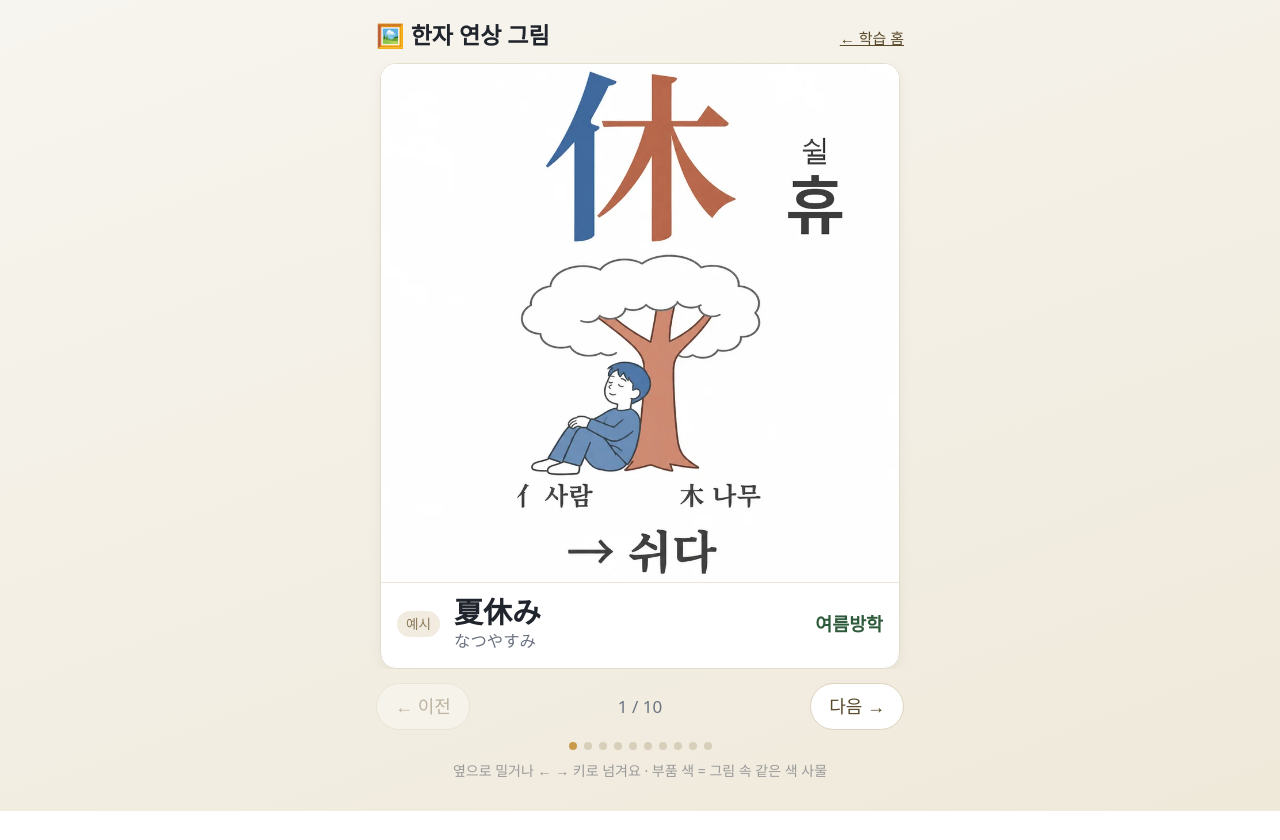
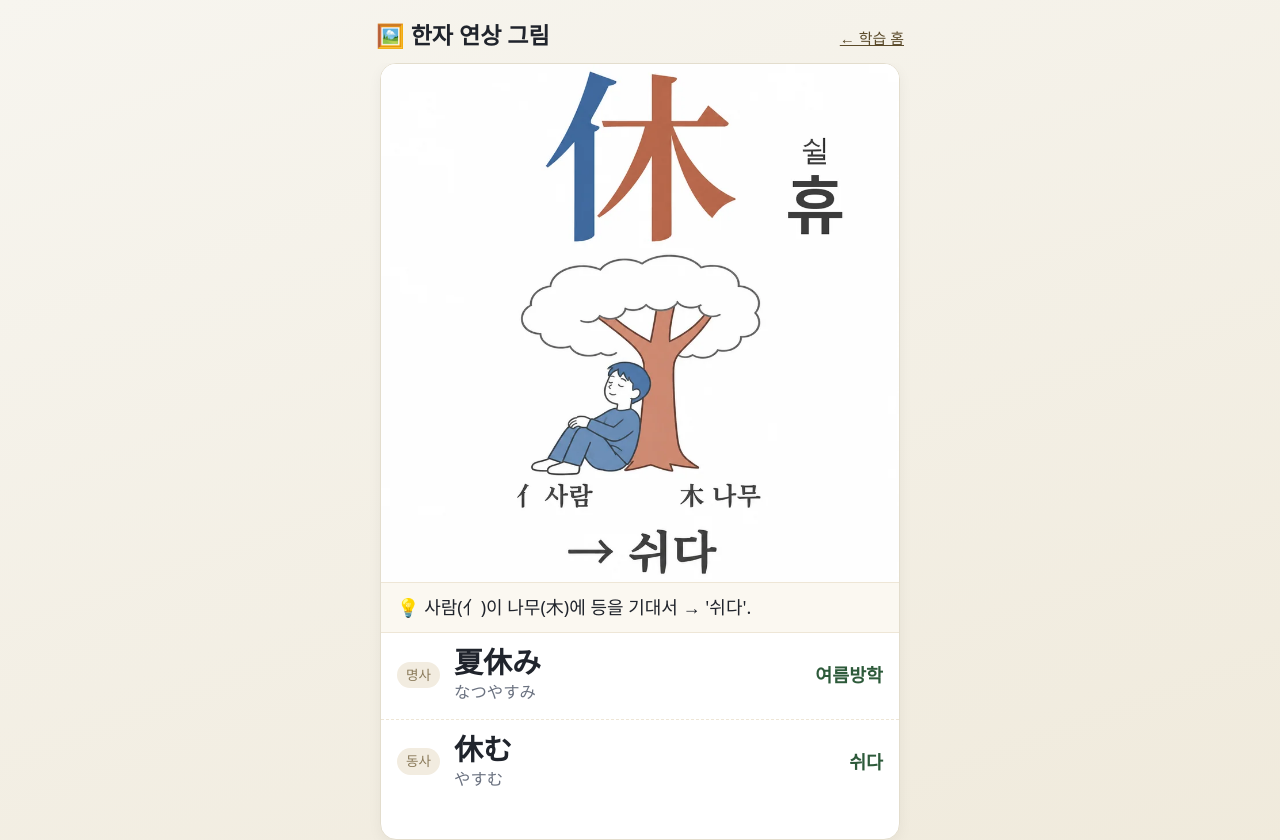
Before and after one commit to soopil-kim/japanese-study, a plain HTML site: page 한자_연상그림.html in a window 1280 px wide. Shown: the top 840 px of the page. Before the commit the page ends 811 px from the top, so only its background shows below. Drawn offline with Linux system fonts and the light colour scheme.

Commit message:
한자 연상 그림: 구성요소 이야기 10개 + 동사·형용사 예시
카드마다 '○가 ~해서 → 뜻' 이야기(퀴즈 💡 연상 문장도 같은 문장으로 교체, 14곳)와
예시 단어 2개(품사 표시: 休む·好きだ·速い·囲む·涼む·降りる·似合う·心配する 추가).

Co-Authored-By: Claude Opus 5.5 <noreply@anthropic.com>

```diff
--- a/한자_연상그림.html
+++ b/한자_연상그림.html
@@ -24,6 +24,9 @@
   .ex .w{font-size:1.45rem;font-weight:700;line-height:1.2}
   .ex .y{font-size:.82rem;color:#6b7280}
   .ex .m{margin-left:auto;font-size:.92rem;font-weight:700;color:#2d5a3a;text-align:right}
+  .story{border-top:1px solid #eee6d6;padding:11px 16px;font-size:.9rem;line-height:1.55;background:#fbf8f1}
+  .ex+.ex{border-top:1px dashed #eee6d6}
+  .note{padding:0 16px 12px;font-size:.72rem;color:#8a7a5a}
   .nav{max-width:560px;margin:14px auto 0;padding:0 16px;display:flex;align-items:center;justify-content:space-between;gap:10px}
   .nav button{font:inherit;font-size:.9rem;border:1px solid #ddd3bf;background:#fff;color:#5a4a2a;
     border-radius:999px;padding:9px 18px;cursor:pointer}
@@ -50,27 +53,42 @@
 <div class="hint">옆으로 밀거나 ← → 키로 넘겨요 · 부품 색 = 그림 속 같은 색 사물</div>
 
 <script>
-/* 그림 = _연상그림/ (ChatGPT 생성, 2026-11-21) · 예시 단어 = 일본어한자퀴즈.html WORDS 에서 그 글자가 든 단어 */
+/* 그림 = _연상그림/ (ChatGPT 생성, 2026-11-21) · 이야기(s) = 일본어한자퀴즈.html WORDS 의 💡연상과 같은 문장(바꾸면 둘 다)
+   예시 1번 = 덱 WORDS 의 단어, 2번 = 그 한자가 쓰인 동사·형용사(덱에 없으면 상용어) */
 const V='2';
 const CARDS=[
-  {f:"01_休.webp", w:"夏休み", y:"なつやすみ", m:"여름방학"},
-  {f:"02_好.webp", w:"好む",   y:"このむ",     m:"선호하다·즐기다"},
-  {f:"03_速.webp", w:"早速",   y:"さっそく",   m:"즉시·재빨리"},
-  {f:"04_囲.webp", w:"周囲",   y:"しゅうい",   m:"주위"},
-  {f:"05_涼.webp", w:"涼しい", y:"すずしい",   m:"시원하다"},
-  {f:"06_降.webp", w:"以降",   y:"いこう",     m:"이후"},
-  {f:"07_似.webp", w:"似る",   y:"にる",       m:"닮다"},
-  {f:"08_績.webp", w:"成績",   y:"せいせき",   m:"성적"},
-  {f:"09_所.webp", w:"場所",   y:"ばしょ",     m:"장소"},
-  {f:"10_配.webp", w:"配る",   y:"くばる",     m:"나눠 주다"}
+  {f:"01_休.webp", s:"사람(亻)이 나무(木)에 등을 기대서 → '쉬다'.",
+   ex:[["夏休み","なつやすみ","여름방학","명사"],["休む","やすむ","쉬다","동사"]]},
+  {f:"02_好.webp", s:"여자(女)가 아이(子)를 꼭 안아서 → '좋다·좋아하다'.",
+   ex:[["好む","このむ","선호하다·즐기다","동사"],["好きだ","すきだ","좋아하다","な형용사"]]},
+  {f:"03_速.webp", s:"짐을 단단히 묶어(束) 메고 길을 달려가서(辶) → '빠르다'.",
+   ex:[["早速","さっそく","즉시·재빨리","부사"],["速い","はやい","빠르다","い형용사"]]},
+  {f:"04_囲.webp", s:"담(囗)이 우물(井)을 빙 둘러싸서 → '둘러싸다'.",
+   ex:[["周囲","しゅうい","주위","명사"],["囲む","かこむ","둘러싸다","동사"]]},
+  {f:"05_涼.webp", s:"물가(氵)에서 언덕 위 도읍(京)의 바람을 쐬어서 → '시원하다'.",
+   ex:[["涼しい","すずしい","시원하다","い형용사"],["涼む","すずむ","바람을 쐬며 더위를 식히다","동사"]]},
+  {f:"06_降.webp", s:"언덕(阝)을 두 발(夅)이 엇갈리며 걸어 내려와서 → '내리다'.",
+   ex:[["以降","いこう","이후","명사"],["降りる","おりる","(탈것에서) 내리다","동사"]]},
+  {f:"07_似.webp", s:"사람(亻)이 본을 떠서(以) 똑같이 빚어서 → '닮다'.",
+   ex:[["似る","にる","닮다","동사"],["似合う","にあう","어울리다","동사"]]},
+  {f:"08_績.webp", s:"실(糸)을 다그쳐(責) 자아 차곡차곡 쌓아서 → '성과·실적'.",
+   ex:[["成績","せいせき","성적","명사"],["実績","じっせき","실적","명사"]],
+   note:"績은 동사·형용사로는 거의 쓰지 않고 명사에만 들어가요."},
+  {f:"09_所.webp", s:"문(戸) 옆에 도끼(斤)를 늘 같은 자리에 걸어 둬서 → '자리·곳'.",
+   ex:[["場所","ばしょ","장소","명사"],["所","ところ","곳","명사"]],
+   note:"所는 동사·형용사로 쓰이지 않아요 — 혼자 쓰면 ところ(곳)."},
+  {f:"10_配.webp", s:"사람(己)이 술항아리(酉)의 술을 잔마다 따라서 → '나누다·돌리다'.",
+   ex:[["配る","くばる","나눠 주다","동사"],["心配する","しんぱいする","걱정하다","동사"]]}
 ];
 const track=document.getElementById('track'), dots=document.getElementById('dots');
 track.innerHTML=CARDS.map((c,i)=>`
   <div class="slide"><div class="card">
-    <img src="_연상그림/${c.f}?v=${V}" alt="${c.w} 연상 그림" ${i>1?'loading="lazy"':''}>
-    <div class="ex"><span class="lab">예시</span>
-      <div><div class="w">${c.w}</div><div class="y">${c.y}</div></div>
-      <div class="m">${c.m}</div></div>
+    <img src="_연상그림/${c.f}?v=${V}" alt="연상 그림 ${i+1}" ${i>1?'loading="lazy"':''}>
+    <div class="story">💡 ${c.s}</div>
+    ${c.ex.map(e=>`<div class="ex"><span class="lab">${e[3]}</span>
+      <div><div class="w">${e[0]}</div><div class="y">${e[1]}</div></div>
+      <div class="m">${e[2]}</div></div>`).join('')}
+    ${c.note?`<div class="note">${c.note}</div>`:''}
   </div></div>`).join('');
 dots.innerHTML=CARDS.map((_,i)=>`<i data-i="${i}"></i>`).join('');
 let cur=0;
```
Also changed, not shown: 일본어한자퀴즈.html (+14 -14 lines).
